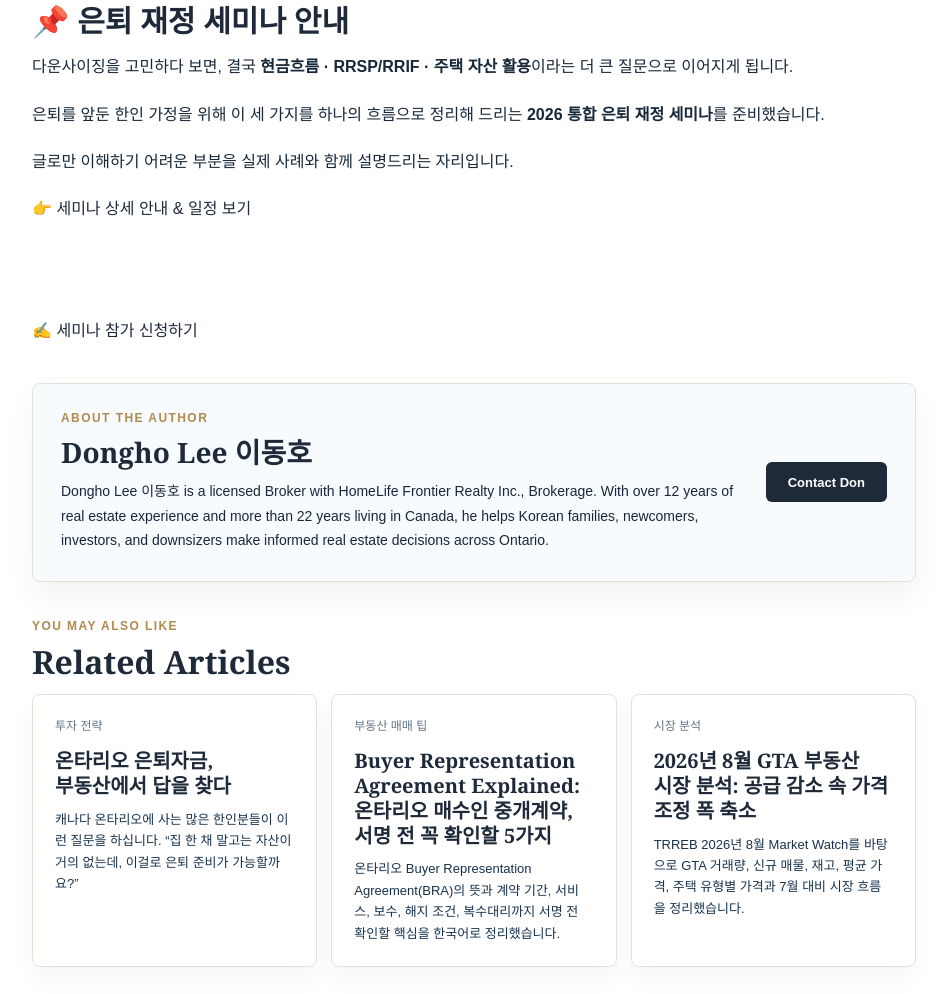
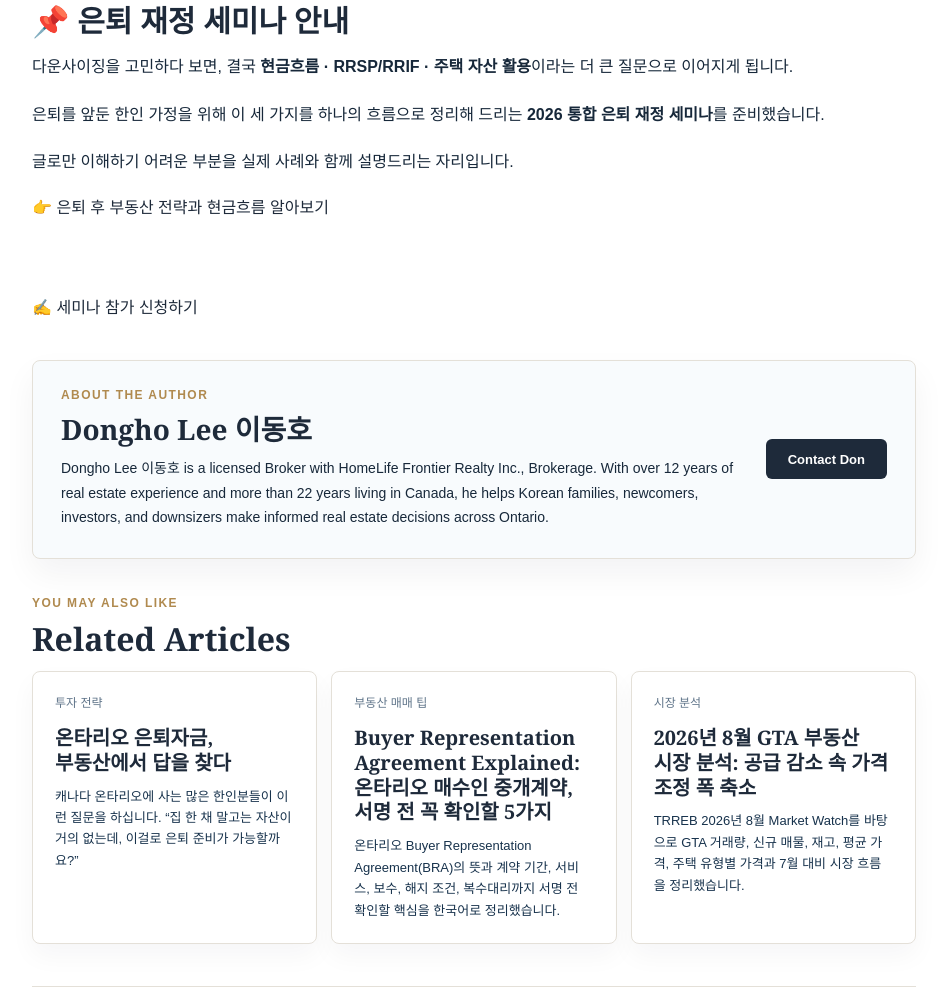
Before and after one commit to swaylymusic/donghotheagent-static, an Astro site: page /downsizing-when-to-start-retirement-60s in a window 1280 px wide. Shown: the part 4359-5353 px from the top of the page, without its empty margins (166-1113 px from the left). Built offline with nearby package versions, Linux system fonts and the light colour scheme; Astro itself is replaced by a stand-in of ours.

Commit message:
Redirect legacy search console URLs

```diff
--- a/src/content/blog/downsizing-when-to-start-retirement-60s.md
+++ b/src/content/blog/downsizing-when-to-start-retirement-60s.md
@@ -199,11 +199,8 @@
 
   <div>
 
-<a href="https://donghotheagent.com/retirement-financial-seminar-2026/"
-       target="_blank"
-       rel="noopener"
-      >
-       👉 세미나 상세 안내 &#038; 일정 보기
+<a href="/ontario-real-estate-retirement-strategy/">
+       👉 은퇴 후 부동산 전략과 현금흐름 알아보기
 </a>
 
 <br/><br/>
--- a/src/content/blog/ontario-senior-housing-options-guide.md
+++ b/src/content/blog/ontario-senior-housing-options-guide.md
@@ -233,11 +233,8 @@
 </p>
 
 <div>
-<a href="https://donghotheagent.com/retirement-financial-seminar-2026/"
-         target="_blank"
-         rel="noopener"
-        >
-         👉 세미나 상세 안내 &#038; 일정 보기
+<a href="/ontario-real-estate-retirement-strategy/">
+         👉 은퇴 후 부동산 전략과 현금흐름 알아보기
 </a>
 
 <br/><br/>
```
Also changed, not shown: 1 other file.
